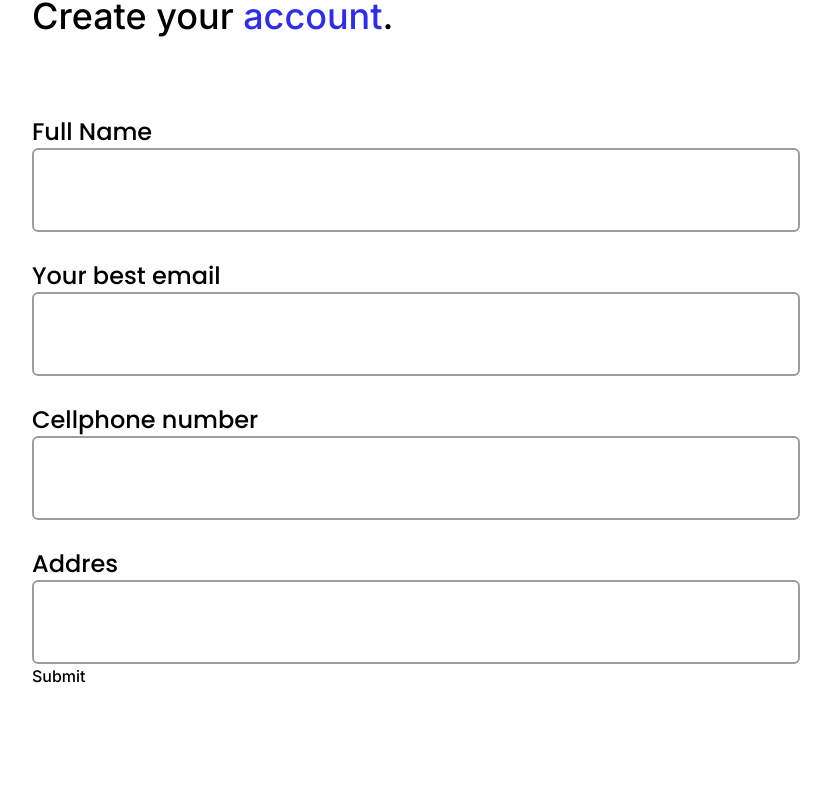
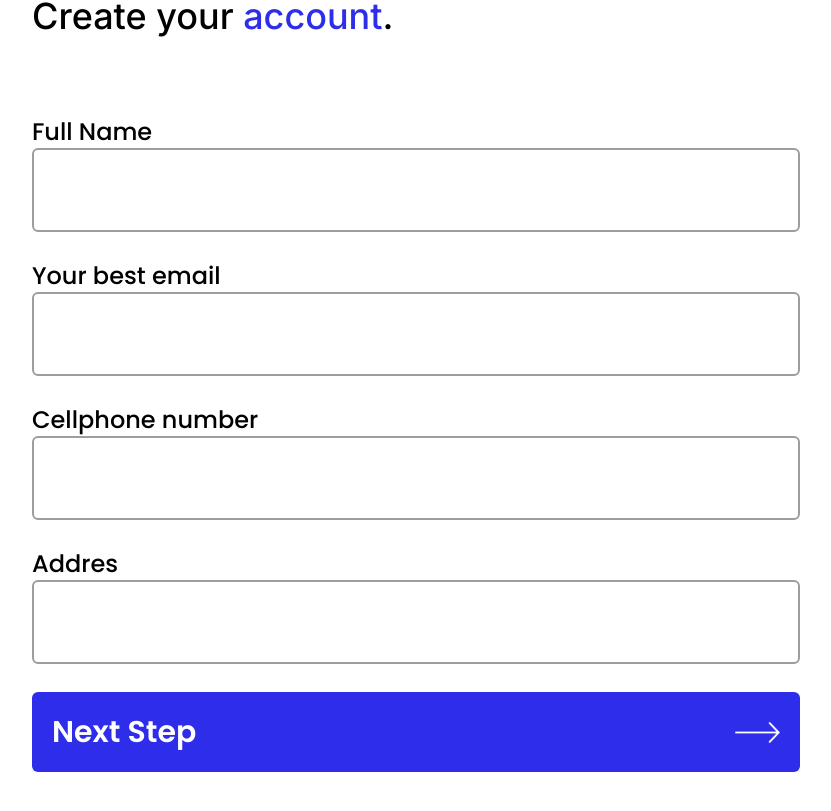
Before and after one commit to rodrigoaraujo7/ecommerce-cart-system, a React (Create React App) app: page /register in a window 1280 px wide. Shown: the part 269-1080 px from the top of the page, without its empty margins (224-1055 px from the left). Built offline with nearby package versions, Linux system fonts and the light colour scheme; no server answers.

Commit message:
tailwind: submit button

```diff
--- a/src/components/Cart/Footer/index.tsx
+++ b/src/components/Cart/Footer/index.tsx
@@ -1,5 +1,5 @@
-// react-router
-import { Link } from 'react-router-dom'
+// react router
+import { Link } from "react-router-dom"
 
 // icons
 import arrow from '../../../utils/icons/arrow.svg'
@@ -10,15 +10,16 @@ interface CartFooterProps {
 }
 
 const CartFooter = (props: CartFooterProps) => {
-
   return (
     <footer className="bottom-0 left-0 right-0 font-bold w-full bg-black">
       <h1 className="text-5xl mb-2">Total</h1>
       <hr className="border-1 border-grey900" />
       <h1 className="text-5xl my-6">$ {props.totalPrice}</h1>
+
       <Link
-        to="/checkout"
+        to={'/register'}
         className="h-11 w-full flex justify-between items-center px-5 bg-primaryBlue text-white text-2xl font-semibold font-poppins rounded-md"
+        type="submit"
       >
         Checkout
         <img src={arrow} alt="" />
--- /dev/null
+++ b/src/components/Input/Submit/index.tsx
@@ -0,0 +1,24 @@
+import { ReactNode } from 'react'
+
+// icons
+import arrow from '../../../utils/icons/arrow.svg'
+
+type SubmitProps = {
+  children: ReactNode
+}
+
+const Submit = ({ children }: SubmitProps) => {
+  return (
+    <button
+      type='submit'
+      className='
+      w-full flex justify-between items-center h-14 p-2 mt-7 bg-primaryBlue text-white text-2xl font-semibold font-poppins rounded-md
+      md:text-3xl md:px-5 md:py-10'
+    >
+      {children}
+      <img src={arrow} alt="" />
+    </button>
+  )
+}
+
+export default Submit;
--- a/src/components/index.tsx
+++ b/src/components/index.tsx
@@ -5,6 +5,7 @@ import ProductCard from "./Catalog/ProductCard"
 import Cart from "./Cart"
 import CartFooter from "./Cart/Footer"
 import Input from "./Input"
+import Submit from "./Input/Submit"
 
 export {
   Title,
@@ -13,5 +14,6 @@ export {
   ProductCard,
   Cart,
   CartFooter,
-  Input
+  Input,
+  Submit
 }
--- a/src/pages/Register/Form/index.tsx
+++ b/src/pages/Register/Form/index.tsx
@@ -7,7 +7,7 @@ import { CreateUserFormSchema, CreateUserFormData } from '../../../types/form'
 import { zodResolver } from '@hookform/resolvers/zod'
 
 // components
-import { Input } from '../../../components'
+import { Submit, Input } from '../../../components'
 
 const Form = () => {
   const [output, setOutput] = useState(''); // state to show the form data
@@ -33,7 +33,7 @@ const Form = () => {
         <Input type='addres' register={register} errors={errors.addres}>Addres</Input>
       </div>
 
-      <input type="submit" />
+      <Submit>Next Step</Submit>
       <pre>{output}</pre>
     </form>
   )
```
Also changed, not shown: tailwind.config.js (line endings or trailing spaces).
